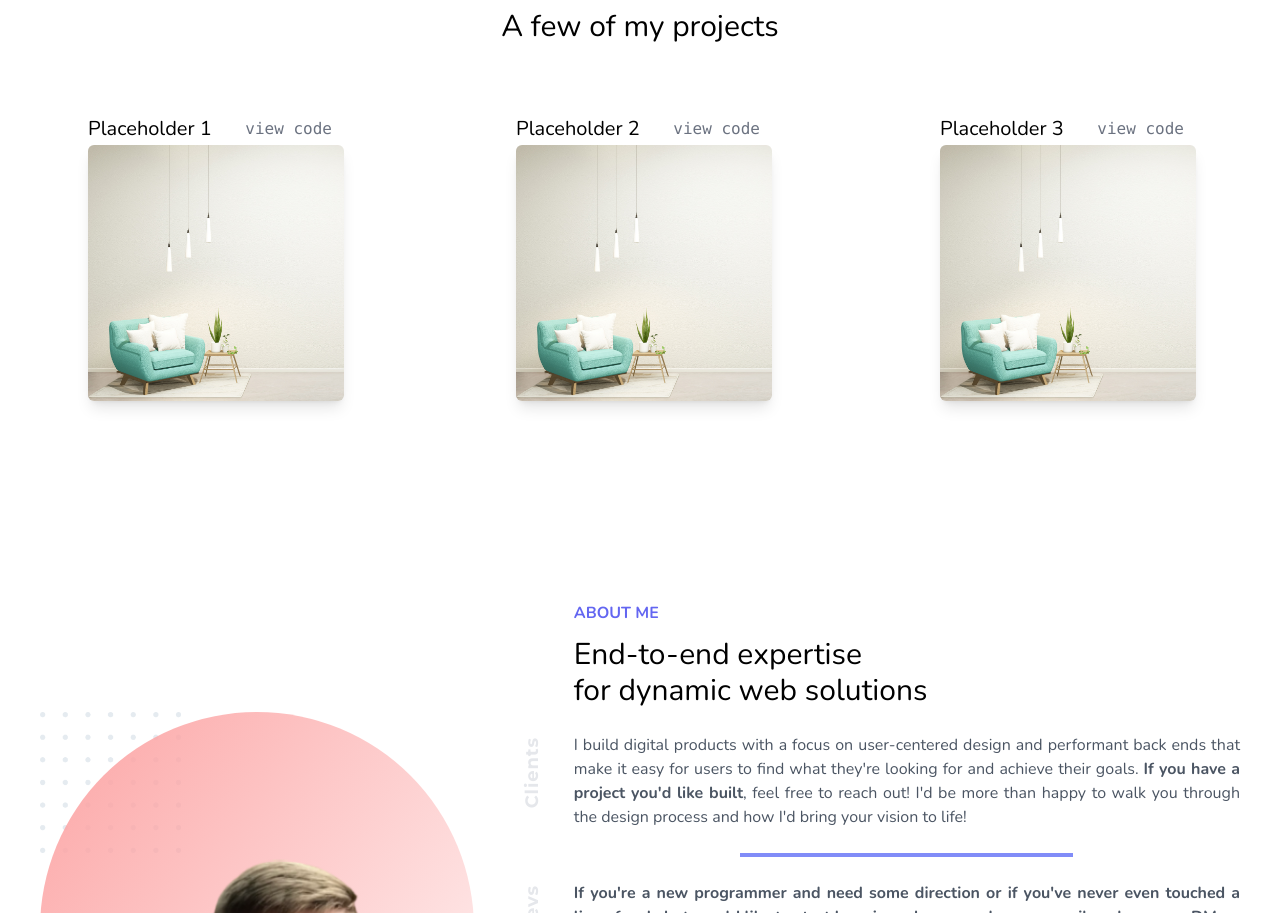
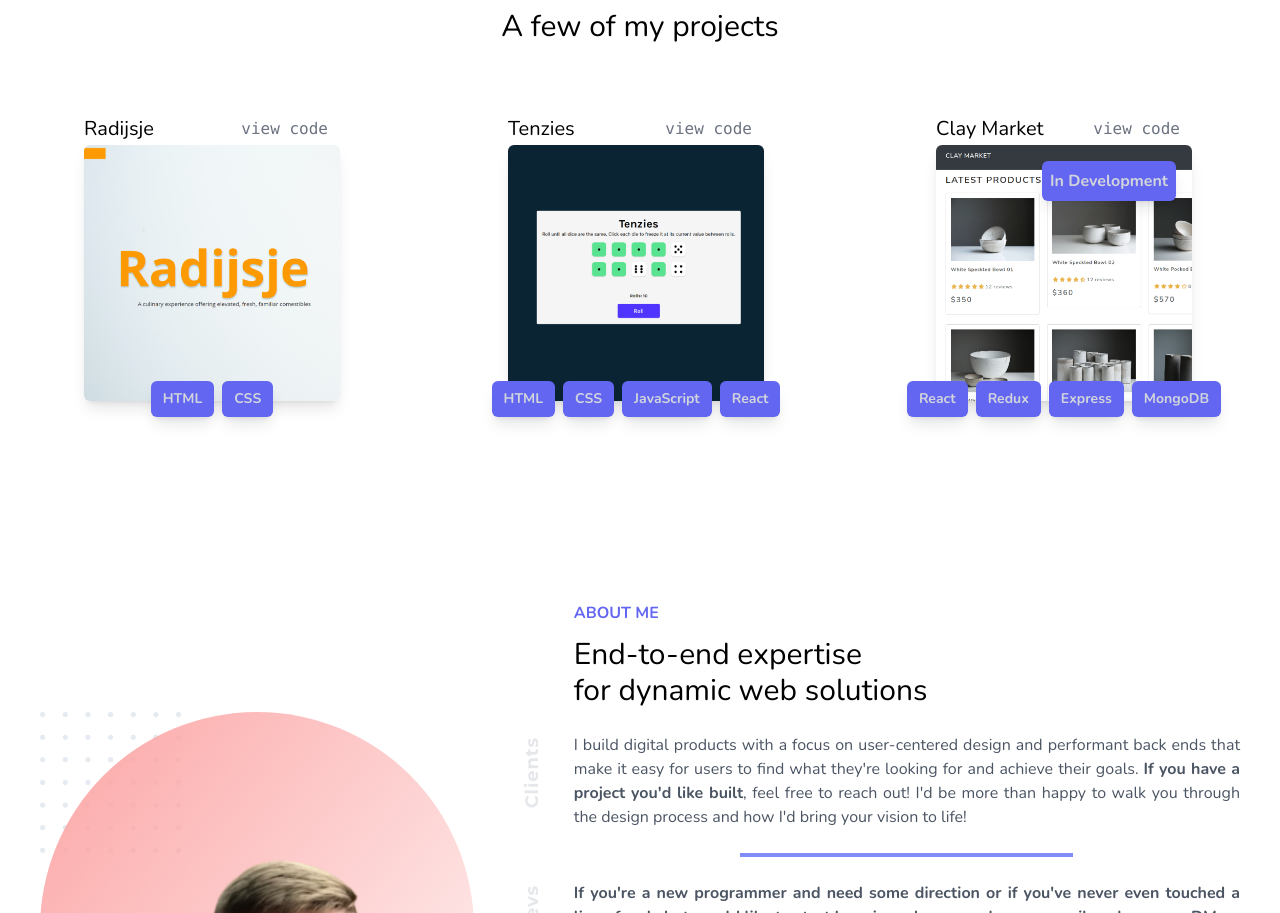
Before and after one commit to M47O/personal-portfolio, a website: page index.html in a window 1280 px wide. Shown: the part 1695-2608 px from the top of the page. Drawn offline with nearby package versions, Linux system fonts and the light colour scheme.

Commit message:
Add projects + favicon

```diff
--- a/index.html
+++ b/index.html
@@ -5,6 +5,7 @@
     <meta http-equiv="X-UA-Compatible" content="IE=edge">
     <meta name="viewport" content="width=device-width, initial-scale=1.0">
     <title>Mason Turner | Full-stack Engineer</title>
+    <link rel="icon" href="./img/favicon.ico" type="image/x-icon">
     <link rel="preconnect" href="https://fonts.googleapis.com">
     <link rel="preconnect" href="https://fonts.gstatic.com" crossorigin>
     <link href="https://fonts.googleapis.com/css2?family=Montserrat:wght@400;700&family=Nunito:wght@400;600;700&display=swap" rel="stylesheet">
@@ -151,29 +152,55 @@
         </div>
         <!-- bottom -->
         <div class="p-5 mt-7 sm:p-0 flex flex-wrap justify-around">
+            <div class="w-fit mb-10 md:w-4/12 lg:w-1/5 rounded-lg my-3 md:my-10">
+                <div class="flex justify-between items-center">
+                    <h2 class="text-xl dark:text-white">Radijsje</h2>
+                    <a target="_blank" href="https://github.com/radijsje" class="lg:hidden "><i class="text-3xl p-2 text-indigo-400 fa-brands fa-github rounded-full hover:bg-slate-800 hover:text-indigo-300"></i></a>
+                    <a class="hidden lg:inline font-mono text-gray-500 hover:text-indigo-500 dark:text-gray-300 dark:hover:text-gray-100 dark:border-2 dark:border-slate-800 dark:bg-slate-700 dark:hover:bg-slate-800 rounded-lg px-3 py-1" href="https://github.com/radijsje">view code</a>
+                </div>
+                <div class="relative">
+                    <div class="absolute -bottom-4 flex justify-center w-full gap-2 text-sm">
+                        <span class="rounded-md bg-indigo-500 text-gray-300 px-3 py-2 font-bold shadow-lg">HTML</span>
+                        <span class="rounded-md bg-indigo-500 text-gray-300 px-3 py-2 font-bold shadow-lg">CSS</span>
+                    </div>
+
+                    <a target="_blank" href="https://m47o.github.io/radijsje"><img src="./img/projects/radijsje.webp" alt="Splash image of Radijsje" class="rounded-md shadow-lg" /></a>
+                </div>
+            </div>
+
+            <div class="w-fit mb-10 md:w-4/12 lg:w-1/5 rounded-lg my-3 md:my-10">
+                <div class="flex justify-between items-center">
+                    <h2 class="text-xl dark:text-white">Tenzies</h2>
+                    <a target="_blank" href="https://github.com/tenzies" class="lg:hidden"><i class="text-3xl p-2 text-indigo-400 fa-brands fa-github rounded-full hover:bg-slate-800 hover:text-indigo-300"></i></a>
+                    <a class="hidden lg:inline font-mono text-gray-500 hover:text-indigo-500 dark:text-gray-300 dark:hover:text-gray-100 dark:border-2 dark:border-slate-800 dark:bg-slate-700 dark:hover:bg-slate-800 rounded-lg px-3 py-1 "href="">view code</a>
+                </div>
+                <div class="relative">
+                    <div class="absolute -bottom-4 flex justify-center w-full gap-2 text-sm">
+                        <span class="rounded-md bg-indigo-500 text-gray-300 px-3 py-2 font-bold shadow-lg">HTML</span>
+                        <span class="rounded-md bg-indigo-500 text-gray-300 px-3 py-2 font-bold shadow-lg">CSS</span>
+                        <span class="rounded-md bg-indigo-500 text-gray-300 px-3 py-2 font-bold shadow-lg">JavaScript</span>
+                        <span class="rounded-md bg-indigo-500 text-gray-300 px-3 py-2 font-bold shadow-lg">React</span>
+                    </div>
+                    <a target="_blank" href="https://m47o.github.io/tenzies"><img src="./img/projects/tenzies.webp" alt="Splash image of Tenzies" class="rounded-md shadow-lg" /></a>
+                </div>
+            </div>
+
             <div class="w-fit mb-10 md:mb-0 md:w-4/12 lg:w-1/5 rounded-lg my-3 md:my-10 md:mx-1">
                 <div class="flex justify-between items-center">
-                    <h2 class="text-xl dark:text-white">Placeholder 1</h2>
-                    <a target="_blank" href="https://github.com/M47O" class="lg:hidden "><i class="text-3xl p-2 text-indigo-400 fa-brands fa-github rounded-full hover:bg-slate-800 hover:text-indigo-300"></i></a>
-                    <a class="hidden lg:inline font-mono text-gray-500 hover:text-indigo-500 dark:text-gray-300 dark:hover:text-gray-100 dark:border-2 dark:border-slate-800 dark:bg-slate-700 dark:hover:bg-slate-800 rounded-lg px-3 py-1 "href="">view code</a>
+                    <h2 class="text-xl dark:text-white">Clay Market</h2>
+                    <a target="_blank" href="https://github.com/M47O/claymarket" class="lg:hidden "><i class="text-3xl p-2 text-indigo-400 fa-brands fa-github rounded-full hover:bg-slate-800 hover:text-indigo-300"></i></a>
+                    <a class="hidden lg:inline font-mono text-gray-500 hover:text-indigo-500 dark:text-gray-300 dark:hover:text-gray-100 dark:border-2 dark:border-slate-800 dark:bg-slate-700 dark:hover:bg-slate-800 rounded-lg px-3 py-1 " href="https://github.com/M47O/claymarket">view code</a>
                 </div>
-                <img src="./img/placeholder.png" alt="" class="rounded-md shadow-lg" />
-            </div>
-            <div class="w-fit mb-10 md:w-4/12 lg:w-1/5 rounded-lg my-3 md:my-10">
-                <div class="flex justify-between items-center">
-                    <h2 class="text-xl dark:text-white">Placeholder 2</h2>
-                    <a target="_blank" href="https://github.com/M47O" class="lg:hidden "><i class="text-3xl p-2 text-indigo-400 fa-brands fa-github rounded-full hover:bg-slate-800 hover:text-indigo-300"></i></a>
-                    <a class="hidden lg:inline font-mono text-gray-500 hover:text-indigo-500 dark:text-gray-300 dark:hover:text-gray-100 dark:border-2 dark:border-slate-800 dark:bg-slate-700 dark:hover:bg-slate-800 rounded-lg px-3 py-1 "href="">view code</a>
+                <div class="relative">
+                    <p class="absolute top-4 right-4 rounded-md bg-indigo-500 text-gray-300 p-2 text- font-bold shadow-lg">In Development</p>
+                    <div class="absolute -bottom-4 flex justify-center w-full gap-2 text-sm">
+                        <span class="rounded-md bg-indigo-500 text-gray-300 px-3 py-2 font-bold shadow-lg">React</span>
+                        <span class="rounded-md bg-indigo-500 text-gray-300 px-3 py-2 font-bold shadow-lg">Redux</span>
+                        <span class="rounded-md bg-indigo-500 text-gray-300 px-3 py-2 font-bold shadow-lg">Express</span>
+                        <span class="rounded-md bg-indigo-500 text-gray-300 px-3 py-2 font-bold shadow-lg">MongoDB</span>
+                    </div>
+                    <a target="_blank" href="https://github.com/M47O/claymarket" ><img src="./img/projects/claymarket.webp" alt="Splash image of Clay Market" class="rounded-md shadow-lg" /></a>
                 </div>
-                <img src="./img/placeholder.png" alt="" class="rounded-md shadow-lg" />
-            </div>
-            <div class="w-fit mb-10 md:w-4/12 lg:w-1/5 rounded-lg my-3 md:my-10">
-                <div class="flex justify-between items-center">
-                    <h2 class="text-xl dark:text-white">Placeholder 3</h2>
-                    <a target="_blank" href="https://github.com/M47O" class="lg:hidden"><i class="text-3xl p-2 text-indigo-400 fa-brands fa-github rounded-full hover:bg-slate-800 hover:text-indigo-300"></i></a>
-                    <a class="hidden lg:inline font-mono text-gray-500 hover:text-indigo-500 dark:text-gray-300 dark:hover:text-gray-100 dark:border-2 dark:border-slate-800 dark:bg-slate-700 dark:hover:bg-slate-800 rounded-lg px-3 py-1 "href="">view code</a>
-                </div>
-                <img src="./img/placeholder.png" alt="" class="rounded-md shadow-lg" />
             </div>
         </div>
     </section>
@@ -222,7 +249,6 @@
                     <a target="_blank" href="https://github.com/M47O"><i class=" text-indigo-400 fa-brands fa-github p-2  rounded-full border-2 hover:bg-gray-200 dark:border-slate-700 dark:hover:bg-slate-700"></i></a>
                 </div>
                 <div class="flex mt-5 justify-center gap-7 text-xl text-white">
-                    <!-- <a class="cursor-not-allowed p-3 bg-indigo-400 hover:bg-indigo-500 rounded-lg shadow-lg" href="">Resume</a> -->
                     <a class="p-3 bg-indigo-400 hover:bg-indigo-500 rounded-lg shadow-lg" href="mailto: turneramason@gmail.com" id="emailme">Email me</a>
                 </div>
             </div>
```
Also changed, not shown: css/style.css, img/favicon.ico (added), img/projects/claymarket.webp (added), img/projects/radijsje.webp (added), img/projects/tenzies.webp (added).
